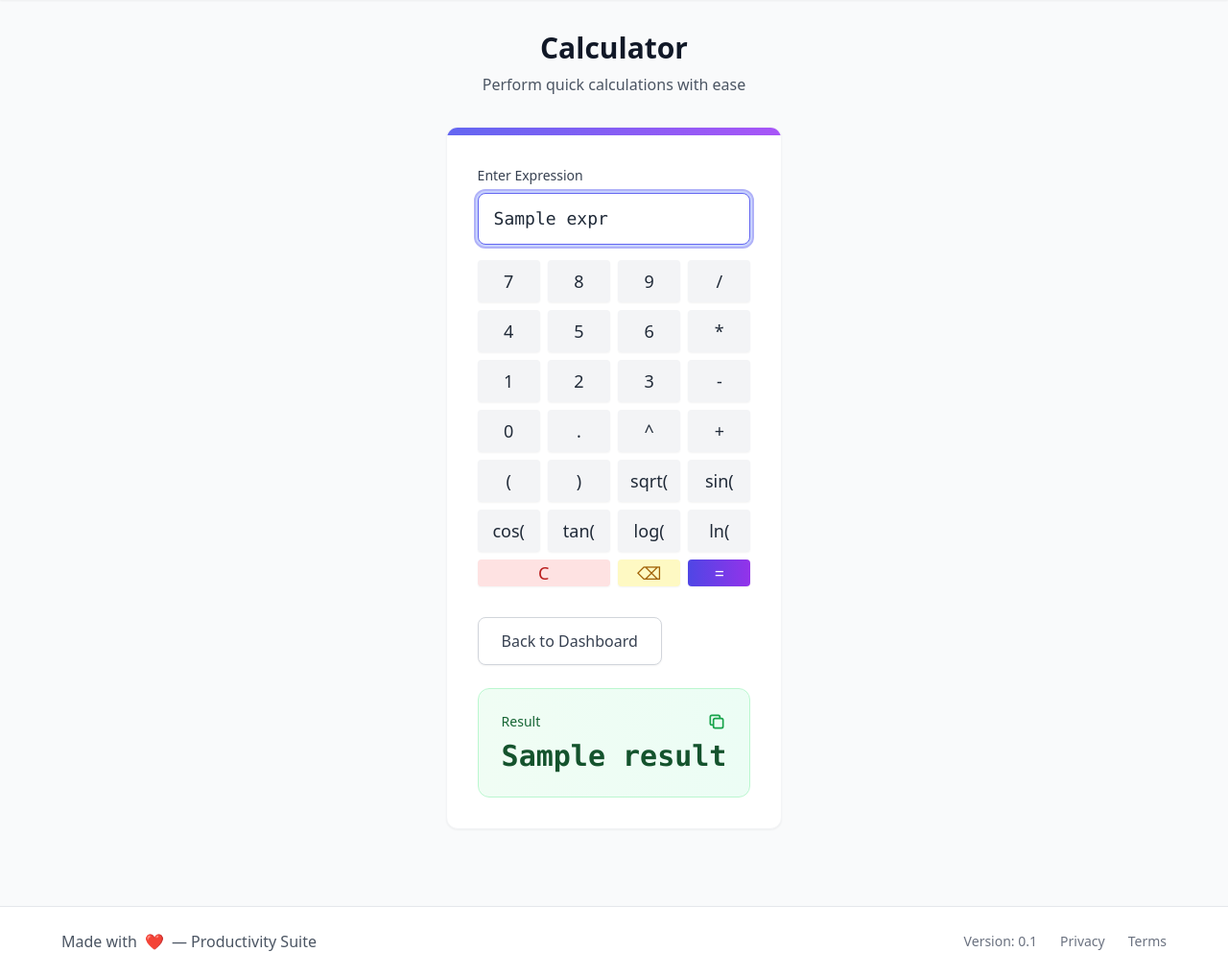
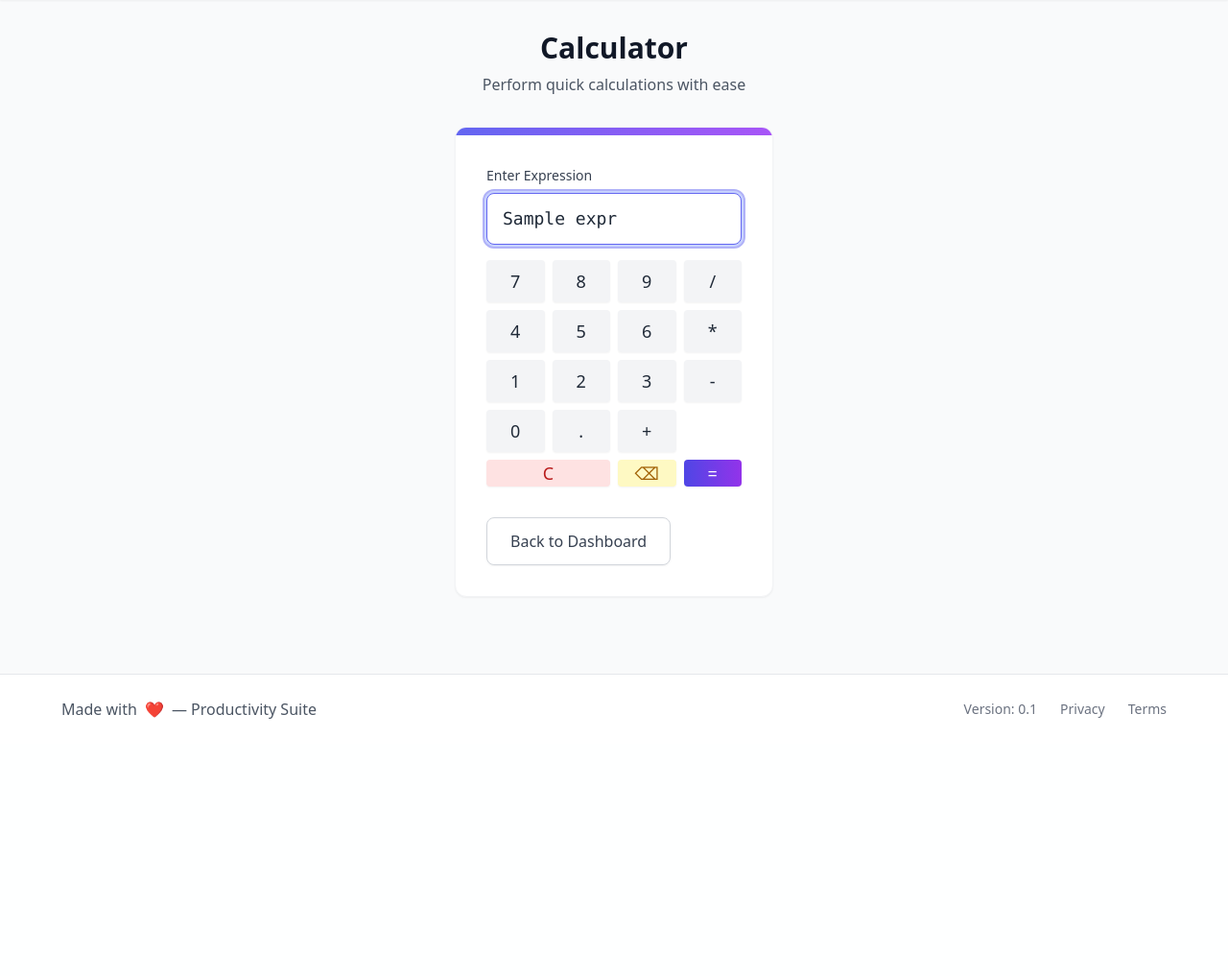
Before and after one commit to cyberfortify/productivity_suite, a FastAPI app: template productivity_web/app/templates/calc.html in a window 1280 px wide. Shown: the part 74-1091 px from the top of the page at 96% size. After the commit the page ends 823 px from the top, so only its background shows below. Run offline with FastAPI, Linux system fonts and the light colour scheme; the template is opened without the code that fills it: most values are stand-ins (such as "Sample title", 1, 10 or a date in 2020); some libraries are stand-ins or nearby versions.

Commit message:
Calculator bug fix

```diff
--- a/productivity_web/app/templates/calc.html
+++ b/productivity_web/app/templates/calc.html
@@ -12,14 +12,7 @@
     <div class="p-1 bg-gradient-to-r from-indigo-500 to-purple-500"></div>
 
     <div class="p-6 md:p-8">
-
-      <form
-        id="calc-form"
-        hx-post="/calc"
-        hx-target="#calc-result"
-        hx-swap="innerHTML"
-        class="space-y-4"
-      >
+      <form id="calc-form" hx-post="/calc" hx-swap="none" class="space-y-4">
         <div>
           <label
             for="calc-expr"
@@ -30,7 +23,7 @@
             id="calc-expr"
             name="expr"
             value="{{ expr or '' }}"
-            placeholder="e.g. 5*(2+3), sqrt(16), 2^3, sin(30)"
+            placeholder="0"
             class="w-full px-4 py-3 rounded-lg border border-gray-300 focus:ring-2 focus:ring-indigo-200 focus:border-indigo-500 transition-colors font-mono text-lg"
             required
           />
@@ -42,8 +35,7 @@
           class="grid grid-cols-4 gap-2 text-lg font-medium"
         >
           {% set buttons = [ '7', '8', '9', '/', '4', '5', '6', '*', '1', '2',
-          '3', '-', '0', '.', '^', '+', '(', ')', 'sqrt(', 'sin(', 'cos(',
-          'tan(', 'log(', 'ln(' ] %} {% for b in buttons %}
+          '3', '-', '0', '.', '+'] %} {% for b in buttons %}
           <button
             type="button"
             class="calc-btn px-3 py-2 bg-gray-100 hover:bg-indigo-100 rounded text-gray-800 hover:text-indigo-700 shadow-sm"
@@ -85,67 +77,6 @@
           </a>
         </div>
       </form>
-
-      <!-- Result Display -->
-      <div id="calc-result" class="mt-6">
-        {% if result is defined %}
-        <div
-          class="bg-gradient-to-r from-green-50 to-emerald-50 border border-green-200 rounded-xl p-4 md:p-6"
-        >
-          <div class="flex items-center justify-between">
-            <div class="text-sm font-medium text-green-800">Result</div>
-            <button
-              onclick="copyToClipboard('{{ result }}')"
-              class="text-green-600 hover:text-green-800 transition-colors"
-              title="Copy to clipboard"
-            >
-              <svg
-                xmlns="http://www.w3.org/2000/svg"
-                class="h-5 w-5"
-                fill="none"
-                viewBox="0 0 24 24"
-                stroke="currentColor"
-              >
-                <path
-                  stroke-linecap="round"
-                  stroke-linejoin="round"
-                  stroke-width="2"
-                  d="M8 16H6a2 2 0 01-2-2V6a2 2 0 012-2h8a2 2 0 012 2v2m-6 12h8a2 2 0 002-2v-8a2 2 0 00-2-2h-8a2 2 0 00-2 2v8a2 2 0 002 2z"
-                />
-              </svg>
-            </button>
-          </div>
-          <div
-            class="text-2xl md:text-3xl font-bold text-green-900 mt-2 font-mono"
-          >
-            {{ result }}
-          </div>
-        </div>
-        {% elif error is defined %}
-        <div class="bg-red-50 border border-red-200 rounded-xl p-4 md:p-6">
-          <div class="flex items-center">
-            <svg
-              xmlns="http://www.w3.org/2000/svg"
-              class="h-5 w-5 text-red-600 mr-2"
-              fill="none"
-              viewBox="0 0 24 24"
-              stroke="currentColor"
-            >
-              <path
-                stroke-linecap="round"
-                stroke-linejoin="round"
-                stroke-width="2"
-                d="M12 8v4m0 4h.01M21 12a9 9 0 11-18 0 9 9 0 0118 0z"
-              />
-            </svg>
-            <div class="text-sm font-medium text-red-800">
-              Calculation Error
-            </div>
-          </div>
-          <div class="text-red-700 mt-2 font-mono">{{ error }}</div>
-        </div>
-        {% endif %}
-      </div>
     </div>
   </div>
 </div>
@@ -177,14 +108,21 @@
       return;
     }
     if (!submitBtn) {
-    console.warn("Calculator script: submit button not found; submit disabling will be skipped.");
+      console.warn(
+        "Calculator script: submit button not found; submit disabling will be skipped."
+      );
     }
 
     // --- Utilities ---
-  function safeTrim(v) { return (v || "").toString().trim(); }
+    function safeTrim(v) {
+      return (v || "").toString().trim();
+    }
 
     function showLocalToast(msg, type = "info", ttl = 3000) {
-    if (typeof showToast === "function") { showToast(msg, type, ttl); return; }
+      if (typeof showToast === "function") {
+        showToast(msg, type, ttl);
+        return;
+      }
       // fallback simple toast
       try {
         const contId = "calc-local-toast-container";
@@ -204,12 +142,27 @@
         el.style.borderRadius = "8px";
         el.style.boxShadow = "0 6px 18px rgba(0,0,0,0.08)";
         el.style.fontSize = "13px";
-      el.style.background = (type === "error") ? "#fee2e2" : (type === "success") ? "#ecfccb" : "#eef2ff";
-      el.style.color = (type === "error") ? "#991b1b" : (type === "success") ? "#166534" : "#1e293b";
+        el.style.background =
+          type === "error"
+            ? "#fee2e2"
+            : type === "success"
+            ? "#ecfccb"
+            : "#eef2ff";
+        el.style.color =
+          type === "error"
+            ? "#991b1b"
+            : type === "success"
+            ? "#166534"
+            : "#1e293b";
         el.textContent = msg;
         cont.appendChild(el);
-      setTimeout(() => { el.style.opacity = "0"; setTimeout(()=>el.remove(), 300); }, ttl);
-    } catch (e) { /* ignore */ }
+        setTimeout(() => {
+          el.style.opacity = "0";
+          setTimeout(() => el.remove(), 300);
+        }, ttl);
+      } catch (e) {
+        /* ignore */
+      }
     }
 
     // --- submit button enabling/disabling ---
@@ -221,17 +174,37 @@
       // toggle visual classes - Tailwind utility classes expected
       if (submitBtn) {
         if (!enabled) {
-        submitBtn.classList.remove("from-indigo-600","to-purple-600","hover:from-indigo-700","hover:to-purple-700");
-        submitBtn.classList.add("from-gray-400","to-gray-500","cursor-not-allowed","opacity-75");
+          submitBtn.classList.remove(
+            "from-indigo-600",
+            "to-purple-600",
+            "hover:from-indigo-700",
+            "hover:to-purple-700"
+          );
+          submitBtn.classList.add(
+            "from-gray-400",
+            "to-gray-500",
+            "cursor-not-allowed",
+            "opacity-75"
+          );
         } else {
-        submitBtn.classList.add("from-indigo-600","to-purple-600","hover:from-indigo-700","hover:to-purple-700");
-        submitBtn.classList.remove("from-gray-400","to-gray-500","cursor-not-allowed","opacity-75");
+          submitBtn.classList.add(
+            "from-indigo-600",
+            "to-purple-600",
+            "hover:from-indigo-700",
+            "hover:to-purple-700"
+          );
+          submitBtn.classList.remove(
+            "from-gray-400",
+            "to-gray-500",
+            "cursor-not-allowed",
+            "opacity-75"
+          );
         }
       }
     }
 
     // --- quick examples ---
-  document.querySelectorAll(QUICK_EXAMPLE_SELECTOR).forEach(btn => {
+    document.querySelectorAll(QUICK_EXAMPLE_SELECTOR).forEach((btn) => {
       btn.addEventListener("click", () => {
         const expr = btn.getAttribute("data-expr") || "";
         exprInput.value = expr;
@@ -269,7 +242,9 @@
           const after = exprInput.value.slice(cursorPos);
           exprInput.value = before + val + after;
           const newPos = before.length + val.length;
-        try { exprInput.setSelectionRange(newPos, newPos); } catch (e) {}
+          try {
+            exprInput.setSelectionRange(newPos, newPos);
+          } catch (e) {}
           checkCalc();
           exprInput.focus();
         }
@@ -282,9 +257,12 @@
         showLocalToast("Clipboard not supported", "error");
         return;
       }
-    navigator.clipboard.writeText(String(text)).then(() => {
+      navigator.clipboard
+        .writeText(String(text))
+        .then(() => {
           showLocalToast("Result copied to clipboard!", "success");
-    }).catch((err) => {
+        })
+        .catch((err) => {
           console.error("copy failed", err);
           showLocalToast("Failed to copy result", "error");
         });
@@ -296,15 +274,23 @@
         const key = "recentCalculations";
         const raw = localStorage.getItem(key) || "[]";
         const arr = JSON.parse(raw);
-      arr.unshift({ expr: String(expr), result: String(result), ts: new Date().toISOString() });
+        arr.unshift({
+          expr: String(expr),
+          result: String(result),
+          ts: new Date().toISOString(),
+        });
         if (arr.length > 5) arr.splice(5);
         localStorage.setItem(key, JSON.stringify(arr));
-    } catch (e) { /* ignore */ }
+      } catch (e) {
+        /* ignore */
+      }
     }
     window.getRecentCalcs = function () {
       try {
         return JSON.parse(localStorage.getItem("recentCalculations") || "[]");
-    } catch (e) { return []; }
+      } catch (e) {
+        return [];
+      }
     };
 
     // --- keyboard shortcuts ---
@@ -330,33 +316,87 @@
     });
 
     // --- HTMX hook: when partial result returns, save to recent and show toast if present ---
+    // --- HTMX hook: when partial result returns, save to recent and show toast if present ---
+    // --- HTMX handler: parse server HTML response (hx-swap="none") ---
     if (window.htmx) {
-    document.body.addEventListener('htmx:afterSwap', function (evt) {
+      document.body.addEventListener("htmx:afterRequest", function (evt) {
         try {
-        const tgt = evt.detail.target;
-        if (tgt && tgt.id === "calc-result") {
-          const resultEl = tgt.querySelector(".text-2xl, .text-3xl, .calc-result-value") || tgt.querySelector("[data-calc-result]");
-          const exprPreview = tgt.querySelector(".font-mono") || tgt.querySelector("[data-calc-expr]");
+          // Only handle requests triggered by our form
+          const trigger = evt.detail.elt;
+          if (!trigger) return;
+          const form = trigger.closest && trigger.closest("form");
+          if (!form || form.id !== "calc-form") return;
+
+          // Raw server response HTML
+          const html = evt.detail.xhr && evt.detail.xhr.responseText;
+          if (!html) return;
+
+          // Parse HTML to DOM
+          const parser = new DOMParser();
+          const doc = parser.parseFromString(html, "text/html");
+
+          // Try to read result and expression from the returned partial
+          const resultEl = doc.querySelector(
+            ".text-2xl, .text-3xl, .calc-result-value, [data-calc-result]"
+          );
+          const exprEl = doc.querySelector(".font-mono, [data-calc-expr]");
+
           const resultText = resultEl ? resultEl.textContent.trim() : null;
-          const exprText = exprPreview ? exprPreview.textContent.trim() : (exprInput.value || "").trim();
+          const exprText = exprEl
+            ? exprEl.textContent.trim()
+            : (exprInput.value || "").trim();
+
           if (resultText) {
+            // Put result into the input field and move cursor to end
+            exprInput.value = resultText;
+            try {
+              exprInput.setSelectionRange(
+                exprInput.value.length,
+                exprInput.value.length
+              );
+            } catch (e) {}
+
+            // Save recent calculation
+            try {
               saveRecentCalc(exprText, resultText);
+            } catch (e) {}
+
+            // Show single success toast
             showLocalToast("Calculation complete", "success", 1600);
+
+            // Re-run UI checks
+            try {
+              checkCalc();
+            } catch (e) {}
           } else {
-            const errEl = tgt.querySelector(".text-red-700, .calc-error") || tgt.querySelector("[data-calc-error]");
-            if (errEl) showLocalToast("Calculation error", "error", 2600);
+            // If error present in response, extract and show it
+            const errEl = doc.querySelector(
+              ".text-red-700, .calc-error, [data-calc-error]"
+            );
+            const errText = errEl
+              ? errEl.textContent.trim()
+              : "Calculation error";
+            showLocalToast(errText || "Calculation error", "error", 2600);
           }
+        } catch (err) {
+          console.error("HTMX response parse error:", err);
         }
-      } catch (e) { /* ignore */ }
       });
     }
 
     // --- Initialization ---
     exprInput.addEventListener("input", checkCalc);
     checkCalc();
-  setTimeout(() => { try { exprInput.focus(); } catch (e) {} }, 120);
-  window._calc_helpers = { checkCalc, saveRecentCalc, getRecentCalcs: window.getRecentCalcs };
-
+    setTimeout(() => {
+      try {
+        exprInput.focus();
+      } catch (e) {}
+    }, 120);
+    window._calc_helpers = {
+      checkCalc,
+      saveRecentCalc,
+      getRecentCalcs: window.getRecentCalcs,
+    };
   })();
 </script>
 
```
Also changed, not shown: productivity_web/app/templates/calc_result_partial.html (+5 -30 lines). Lines whose indentation alone changed are shown as unchanged.
